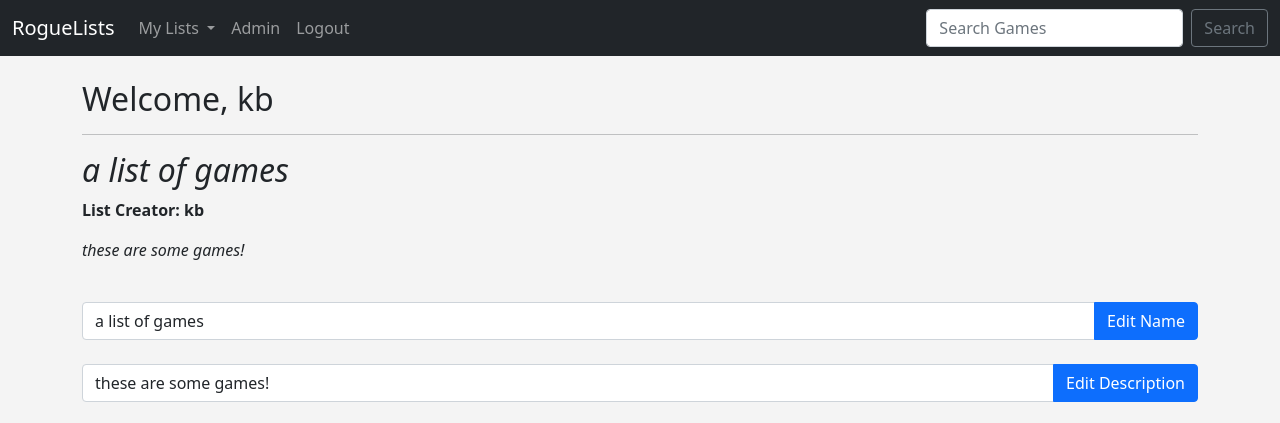
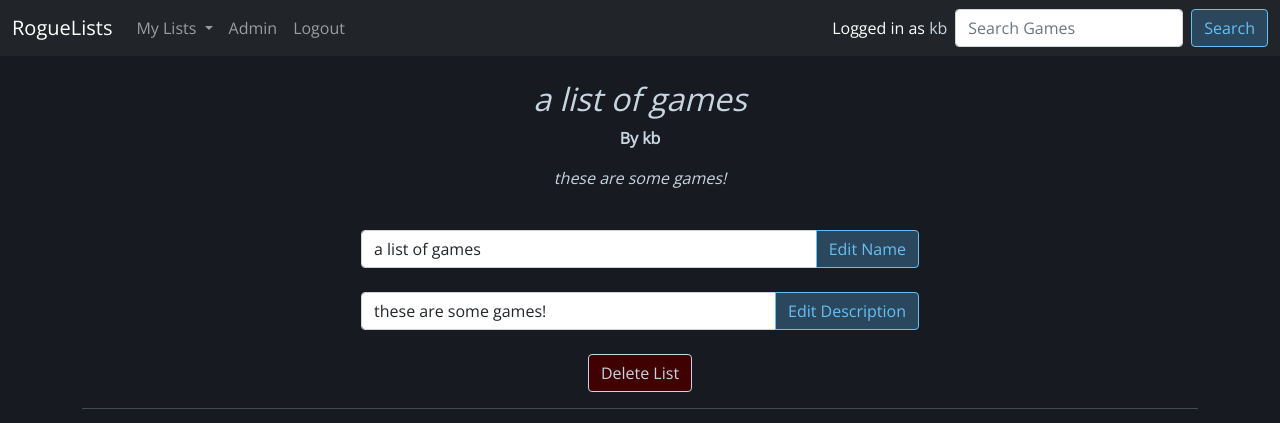
Before and after one commit to k-bru/RogueLists, a Django app: page /list_detail/8 in a window 1280 px wide. Shown: the top 423 px of the page. Run offline with Django 4.2, Linux system fonts and the light colour scheme; a user stored in the database is signed in; data comes from the database, SQL or seed files in the repository; both versions use the stored data as it was after the commit.

Commit message:
started site theming, lots of bs/css changes

```diff
--- a/capvenv/roguelists/rogueapp/static/rogueapp/css/styles.css
+++ b/capvenv/roguelists/rogueapp/static/rogueapp/css/styles.css
@@ -1,28 +1,194 @@
+@import url('https://fonts.googleapis.com/css2?family=Open+Sans&display=swap');
+
+:root {
+  --black: #171a21;
+  --sky: #66c0f4;
+  --dark: #1b2838;
+  --denim: #2a475e;
+  --light: #c7d5e0;
+}
+
 body {
-  background-color: #f4f4f4;
+  background-color: var(--black);
+  font-family: 'Open Sans', Arial, Helvetica, sans-serif;
+  color: var(--light)
+}
+
+
+/* links and buttons */
+a {
+  color: var(--light);
+  text-decoration: none;
+}
+
+a:hover {
+  color: var(--sky);
+}
+
+a,
+#log-message {
+  transition: .5s;
 }
 
 #remove-game-button a {
-  background-color: #f4f4f4 !important;
-  color: #b00b0b !important;
-  border: 1px solid #b00b0b;
+  background-color: var(--denim);
+  color: var(--light);
+  z-index: 100;
+  transition: .5s;
 }
 
 #remove-game-button a:hover {
-  background-color: #b00b0b !important;
-  color: #f4f4f4 !important;
+  background-color: var(--light);
+  color: var(--denim);
+  transition: .5s;
 }
 
+#remove-game-button a:hover #remove-game-x {
+  color: var(--denim);
+  transition: .5s;
+}
+
+#remove-game-x {
+  color: var(--light);
+  transition: .5s;
+}
+
+.btn {
+  color: var(--sky);
+  background-color: var(--denim);
+  border: 1px solid var(--sky);
+}
+
+.btn:hover {
+  color: var(--light);
+  border: 1px solid var(--light);
+}
+
+#delete-list-btn {
+  color: var(--light);
+  background-color: #3f0101;
+  border: 1px solid var(--light);
+  transition: .5s;
+}
+
+#delete-list-btn:hover {
+  color: var(--denim);
+  background-color: var(--light);
+  border: 1px solid var(--denim);
+  transition: .5s;
+}
+
+#home-flex {
+  justify-content: center;
+}
+
+#home-page {
+  justify-content: space-around;
+  justify-items: center;
+}
+
+#home-page div,
+#home-page h2 {
+  justify-content: center;
+  text-align: center;
+}
+
+#list-flex {
+  display: flex;
+  flex-wrap: wrap;
+  justify-content: center;
+}
+
+/* user messages */
+#user-list-heading {
+  text-align: center;
+  width: 50%;
+  margin: auto;
+}
+
+/* home page */
 .home-previews {
-  align-items: center !important;
+  align-items: center;
 }
 
 #home-page h2 {
   cursor: pointer;
   transition: .5s;
+  background-color: var(--dark);
+  color: var(--light);
+  border-radius: 1rem;
+  width: 50%;
+  padding: .5rem;
+  margin-bottom: 1rem;
 }
 
 #home-page h2:hover {
-  color: #c4c2c2;
+  background-color: var(--denim);
+}
+
+#home-page h2.collapsed::after {
+  content: "\002B";
+  color: var(--sky);
+  font-weight: bold;
+  float: right;
+}
+
+#home-page h2:not(.collapsed)::after {
+  content: "\2212";
+  color: var(--sky);
+  font-weight: bold;
+  float: right;
+}
+
+#home-page h2:hover {
+  color: var(--sky);
   transition: .5s;
 }
+
+/* cards and lists */
+#list-detail-card {
+  position: relative;
+}
+
+#list-detail-card div {
+  position: absolute;
+  bottom: 0;
+  right: 0;
+  background-color: var(--black);
+}
+
+#preview-image {
+  padding: 2px;
+  width: 80%;
+  height: auto;
+}
+
+#list-detail-card div p {
+  color: var(--light);
+  transition: .5s;
+}
+
+#list-detail-card div p:hover {
+  color: var(--sky);
+  transition: .5s;
+}
+
+.card {
+  background-color: var(--denim);
+  margin-bottom: 1rem;
+  border-radius: 1rem;
+}
+
+.card .btn {
+  background-color: var(--dark);
+}
+
+#sale-container p{
+  font-size: 90%;
+  position: absolute;
+  bottom: 2.5rem;
+  right: .25rem;
+  background-color: var(--light);
+  color: var(--dark) !important;
+  border-radius: .5rem;
+}
--- a/capvenv/roguelists/rogueapp/templates/rogueapp/base.html
+++ b/capvenv/roguelists/rogueapp/templates/rogueapp/base.html
@@ -19,10 +19,6 @@
     <br />
     <main>
       <div class="container">
-        {% if user.is_authenticated %}
-        <h2 class="text-dark">Welcome, {{ user }}</h2>
-        <hr>
-        {% endif %}
         {% if messages %}
         {% for message in messages %}
 
--- a/capvenv/roguelists/rogueapp/templates/rogueapp/list_detail.html
+++ b/capvenv/roguelists/rogueapp/templates/rogueapp/list_detail.html
@@ -1,10 +1,9 @@
 {% extends 'rogueapp/base.html' %}
 {% block content %}
-
+<div id="user-list-heading">
   <h2><em>{{ list_detail.user_list.list_name }}</em></h2>
-<p class='fw-bold'>List Creator: {{ list_detail.user_list.list_owner }}</p>
+  <p class='fw-bold'>By <a href="{% url 'user_profile' user_id=user.id %}">{{ list_detail.user_list.list_owner }}</a></p>
   <p><em>{{ list_detail.user_list.list_description }}</em></p>
-
   {% if request.user == list_detail.user_list.list_owner %}
   <div class="my-3">
     <form method="post" action="{% url 'update_list_name' list_id=list_detail.user_list.list_id %}">
@@ -12,7 +11,7 @@
       <label for="list_name" class="form-label"></label>
       <div class="input-group">
         <input type="text" class="form-control" id="list_name" name="list_name" value="{{ list_detail.user_list.list_name }}">
-      <button type="submit" class="btn btn-primary">Edit Name</button>
+        <button type="submit" class="btn">Edit Name</button>
       </div>
     </form>
     <form method="post" action="{% url 'update_list_description' list_id=list_detail.user_list.list_id %}">
@@ -20,24 +19,23 @@
       <label for="list_description" class="form-label"></label>
       <div class="input-group">
         <input type="textarea" class="form-control" id="list_description" name="list_description" value="{{ list_detail.user_list.list_description }}">
-      <button type="submit" class="btn btn-primary">Edit Description</button>
+        <button type="submit" class="btn">Edit Description</button>
       </div>
     </form>
     <br>
-  <center>
     <form method="post" action="{% url 'delete_list' list_id=list_detail.user_list.list_id %}" onsubmit="return confirm('Are you sure you want to delete this list?')">
       {% csrf_token %}
-      <button type="submit" class="btn btn-danger">Delete List</button>
+      <button type="submit" class="btn" id="delete-list-btn">Delete List</button>
     </form>
-  </center>
-  <hr>
   </div>
   {% endif %}
+</div>
+<hr>
 
 {% for tier, games in tiers %}
 {% if games %}
 <h2>{{ tier }} Tier</h2>
-<div class="row row-cols-2 row-cols-sm-3 row-cols-md-4 row-cols-lg-5 justify-content-start">
+<div class="row row-cols-2 row-cols-sm-3 row-cols-md-4 row-cols-lg-5 justify-content-center">
   {% for game in games %}
   <div class="card m-2 col-lg-3">
     {% for detail in list_detail_content %}
@@ -45,7 +43,7 @@
     {% if request.user == list_detail.user_list.list_owner %}
     <div id="remove-game-button" class="remove-container position-relative">
       <a id="remove-game-{{ game.steam_id }}" href="{% url 'remove_game' list_id=list_detail.user_list.list_id game_id=game.steam_id %}" class="btn btn-sm btn-link text-danger position-absolute top-0 mt-2 my-1 end-0 rounded-circle" title="Remove Game From List">
-        <i class="fas fa-times"></i>
+        <i class="fas fa-times" id="remove-game-x"></i>
       </a>
     </div>
 
@@ -53,18 +51,17 @@
     {% endif %}
     {% endfor %}
     <a href="https://store.steampowered.com/app/{{game.steam_id}}">
-      <img src="https://cdn.cloudflare.steamstatic.com/steam/apps/{{game.steam_id}}/capsule_231x87.jpg" class="card-img-top pt-2">
-    </a>
-    <div class="card-body">
-      <h4 class="card-title text-md-center">
-        <a href="https://store.steampowered.com/app/{{game.steam_id}}" class="text-decoration-none">{{game.game_title}}</a>
-      </h4>
+      <div id="list-detail-card">
+        <img src="https://cdn.cloudflare.steamstatic.com/steam/apps/{{game.steam_id}}/capsule_231x87.jpg" class="card-img-top pt-2" title="Steam Store">
+        <div>
           {% if game.base_price > 0 %}
           {% if game.base_price == game.current_price %}
           <p class="card-text text-center fw-bold p-lg-2">${{game.base_price}}</p>
           {% endif %}
           {% if game.base_price > game.current_price %}
+          <div id="sale-container">
             <p class="card-text text-center fw-bold p-lg-2 text-decoration-line-through">${{game.base_price}}</p>
+          </div>
           <p class="card-text text-center fw-bold p-lg-2">${{game.current_price}}</p>
           {% endif %}
           {% endif %}
@@ -74,11 +71,18 @@
           <p class="card-text text-center fw-bold p-lg-2">Free To Play</p>
           {% else %}
           {% endif %}
+        </div>
+      </div>
+    </a>
+    <div class="card-body">
+      <h4 class="card-title text-md-center">
+        <a href="https://store.steampowered.com/app/{{game.steam_id}}" class="text-decoration-none" title="{{game.game_title}}">{{game.game_title}}</a>
+      </h4>
       <p class="card-text text-center fw-bold p-lg-2">{{game.release_date}}</p>
       {% include 'rogueapp/list_detail_form.html' %}
       {% if request.user.is_authenticated %}
       <div class="dropdown text-center">
-            <button class="btn btn-primary dropdown-toggle" type="button" id="dropdownMenuButton" data-bs-toggle="dropdown" aria-expanded="false">
+        <button class="btn dropdown-toggle" type="button" id="dropdownMenuButton" data-bs-toggle="dropdown" aria-expanded="false">
           Add to list
         </button>
         <ul class="dropdown-menu" aria-labelledby="dropdownMenuButton">
--- a/capvenv/roguelists/rogueapp/templates/rogueapp/navbar.html
+++ b/capvenv/roguelists/rogueapp/templates/rogueapp/navbar.html
@@ -40,6 +40,15 @@
 
     </ul>
 
+    {% if user.is_authenticated %}
+    <ul class="navbar-nav me-2">
+      <li class="nav-item text-white">
+        Logged in as <a id="log-message" href="{% url 'user_profile' user_id=user.id %}">{{ user }}</a>
+      </li>
+
+    </ul>
+    {% endif %}
+
     <form class="d-flex" method="POST" action="{% url 'search' %}">
       {% csrf_token %}
       <input type="search" class="form-control me-2" placeholder="Search Games" aria-label="Search" name="searched">
```
Also changed, not shown: capvenv/roguelists/rogueapp/templates/rogueapp/home.html (+25 -5 lines), capvenv/roguelists/rogueapp/templates/rogueapp/show_lists.html (+8 -6 lines), capvenv/roguelists/db.sqlite3. Lines whose indentation alone changed are shown as unchanged.
